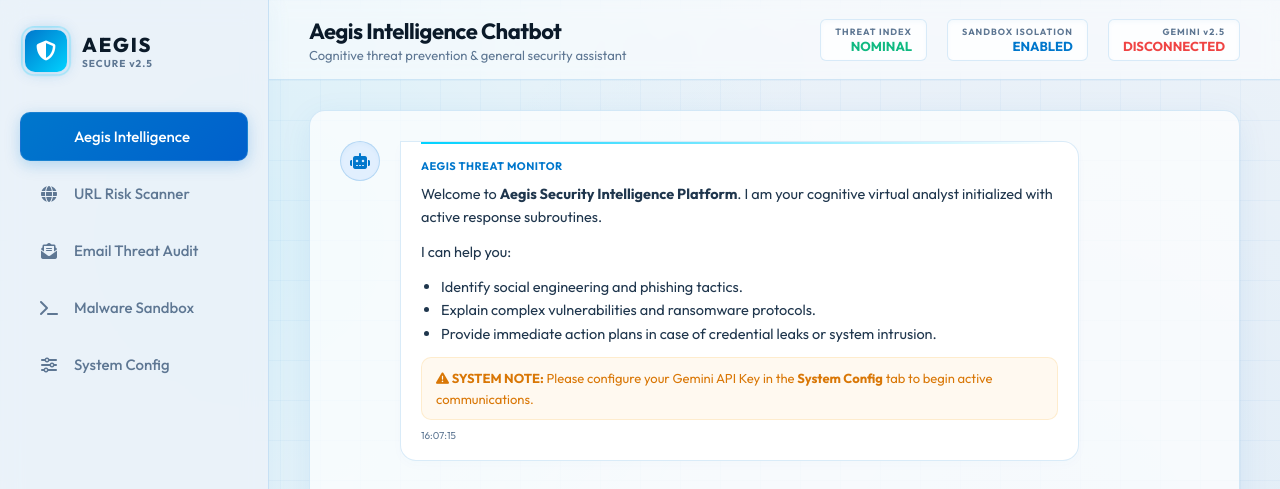
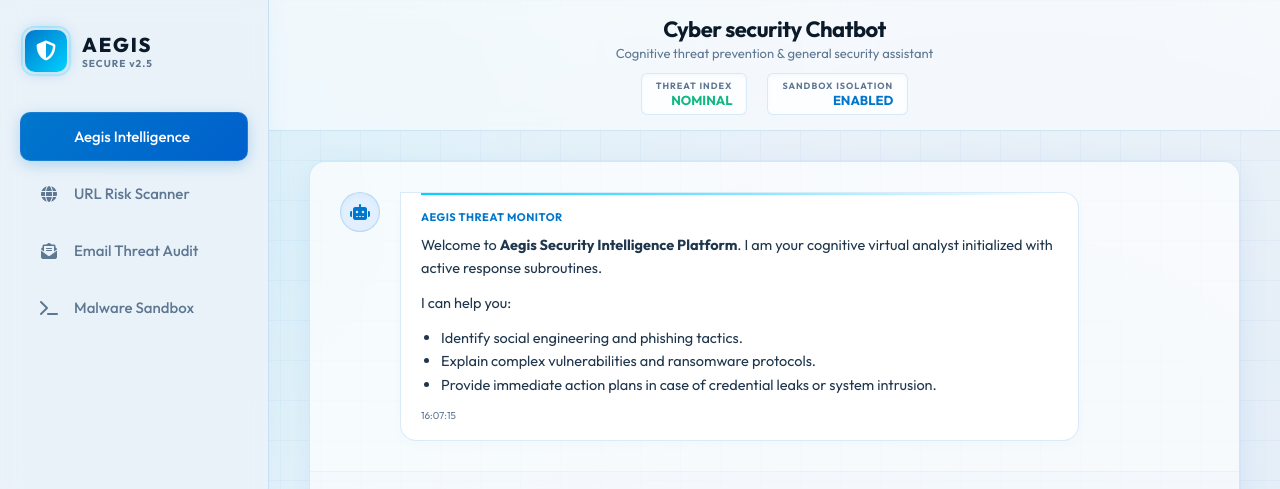
Before and after one commit to srijithit/cyber-ai-bot, a website built with Vite: page index.html in a window 1280 px wide. Both pictures are taken after a click on the button "Aegis Intelligence". Shown: the top 489 px of the page. Built offline with nearby package versions, Linux system fonts and the light colour scheme; some icons are missing.

Commit message:
Center header, rename view title to Cyber security Chatbot, hide API settings tab, and fix button overflow layout

```diff
--- a/app.js
+++ b/app.js
@@ -134,6 +134,17 @@
 // INITIALIZATION
 // =============================================================
 document.addEventListener('DOMContentLoaded', () => {
+  // Check for API Key in URL query parameter (?key=...)
+  const urlParams = new URLSearchParams(window.location.search);
+  const keyParam = urlParams.get('key');
+  if (keyParam) {
+    STATE.apiKey = keyParam.trim();
+    localStorage.setItem('aegis_gemini_key', STATE.apiKey);
+    // Strip query parameter to clean URL address bar
+    const cleanUrl = window.location.pathname + window.location.hash;
+    window.history.replaceState({}, document.title, cleanUrl);
+  }
+
   initNavigation();
   initAPIKeyState();
   initChat();
@@ -179,12 +190,12 @@
   });
 
   // Update Header text based on selected view
-  let title = "Aegis Intelligence Chatbot";
+  let title = "Cyber security Chatbot";
   let desc = "Cognitive threat prevention & general security assistant";
 
   switch (viewId) {
     case 'chat-view':
-      title = "Aegis Intelligence Chatbot";
+      title = "Cyber security Chatbot";
       desc = "Cognitive threat prevention & general security assistant";
       break;
     case 'url-view':
--- a/index.html
+++ b/index.html
@@ -53,7 +53,7 @@
           <i class="fa-solid fa-terminal"></i>
           <span>Malware Sandbox</span>
         </button>
-        <button class="nav-item" data-target="settings-view">
+        <button class="nav-item" data-target="settings-view" style="display: none;">
           <i class="fa-solid fa-sliders"></i>
           <span>System Config</span>
         </button>
@@ -79,7 +79,7 @@
       <!-- Top Status Header Bar -->
       <header class="top-header">
         <div class="header-title">
-          <h1 id="view-title">Aegis Intelligence Chatbot</h1>
+          <h1 id="view-title">Cyber security Chatbot</h1>
           <p id="view-desc" class="view-description">Cognitive threat prevention & general security assistant</p>
         </div>
 
@@ -92,7 +92,7 @@
             <span class="stat-lbl">SANDBOX ISOLATION</span>
             <span class="stat-val text-blue">ENABLED</span>
           </div>
-          <div class="header-stat api-key-status-widget" id="header-key-widget">
+          <div class="header-stat api-key-status-widget" id="header-key-widget" style="display: none;">
             <span class="stat-lbl">GEMINI v2.5</span>
             <span class="stat-val status-key-miss" id="header-key-lbl">DISCONNECTED</span>
           </div>
@@ -123,7 +123,6 @@
                       <li>Explain complex vulnerabilities and ransomware protocols.</li>
                       <li>Provide immediate action plans in case of credential leaks or system intrusion.</li>
                     </ul>
-                    <p class="sci-notice"><i class="fa-solid fa-triangle-exclamation"></i> <strong>SYSTEM NOTE:</strong> Please configure your Gemini API Key in the <strong>System Config</strong> tab to begin active communications.</p>
                   </div>
                   <span class="msg-time" id="welcome-time">12:30:14</span>
                 </div>
--- a/styles.css
+++ b/styles.css
@@ -294,15 +294,23 @@
 
 /* Top Header Bar */
 .top-header {
-  height: var(--header-height);
+  height: auto;
+  min-height: var(--header-height);
   background-color: rgba(255, 255, 255, 0.5);
   border-bottom: 1px solid var(--border-glass);
   backdrop-filter: blur(8px);
   display: flex;
+  flex-direction: column;
   align-items: center;
-  justify-content: space-between;
-  padding: 0 40px;
+  justify-content: center;
+  text-align: center;
+  padding: 15px 40px;
+  gap: 12px;
   z-index: 9;
+}
+
+.header-title {
+  text-align: center;
 }
 
 .header-title h1 {
@@ -365,7 +373,7 @@
 
 .view-panel {
   display: none;
-  height: 100%;
+  min-height: 100%;
   animation: view-fade-in 0.4s ease forwards;
 }
 
@@ -897,13 +905,13 @@
   display: grid;
   grid-template-columns: 1fr 1fr;
   gap: 30px;
-  height: 100%;
+  min-height: 100%;
 }
 
 .results-pane {
   display: flex;
   flex-direction: column;
-  height: 100%;
+  min-height: 100%;
 }
 
 .lexical-indicators {
```
